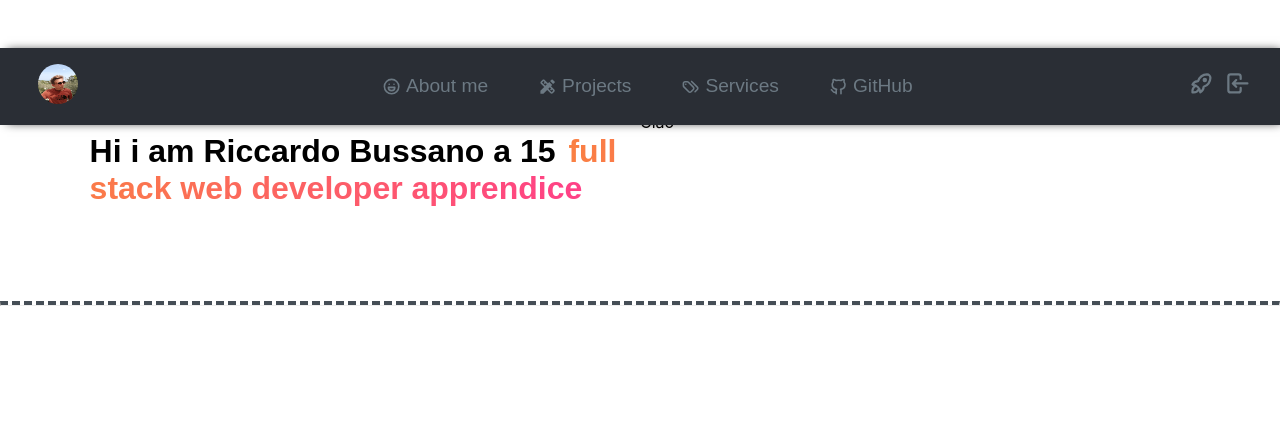
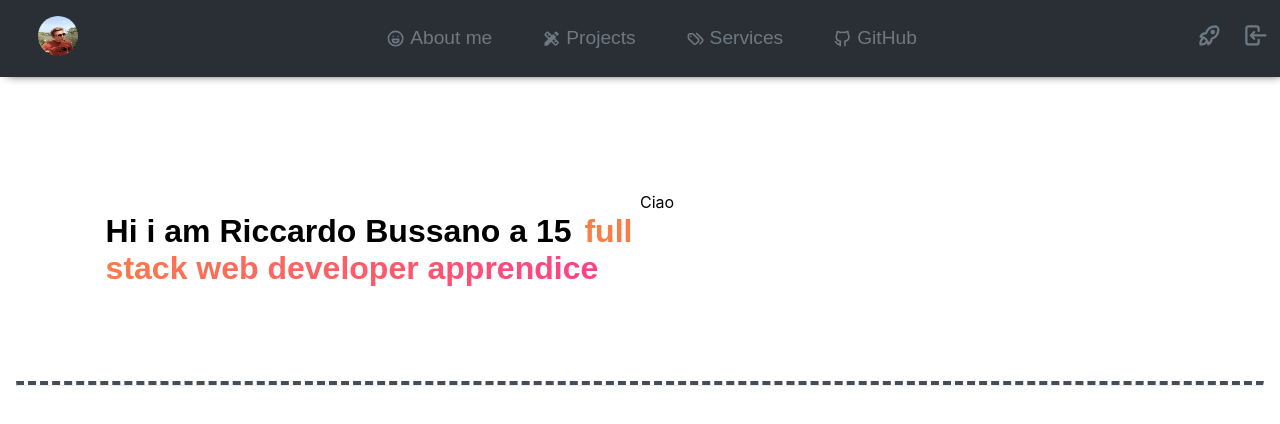
Before and after one commit to rikvik2006/rikvik-portfolio-next-client, a Next.js app: page / in a window 1280 px wide. Shown: the top 424 px of the page. Built offline with nearby package versions, Linux system fonts and the light colour scheme; a web font is replaced by a local one.

Commit message:
Modified some little thing in the navbar

```diff
--- a/src/components/layout/layout.module.scss
+++ b/src/components/layout/layout.module.scss
@@ -1,11 +1,6 @@
 .layoutStyle {
-    nav {
-        padding: 20px 25px;
-        border-bottom: 1px solid #fff;
-    }
-
-    footer {
-        padding: 20px 25px;
-        border-top: 1px solid #fff;
+    main {
+        padding: 1rem;
+        padding-top: 5em;
     }
 }
--- a/src/components/misc/Navbar/Contenitore link/Links/index.tsx
+++ b/src/components/misc/Navbar/Contenitore link/Links/index.tsx
@@ -25,7 +25,7 @@ const Links: NextComponentType<Props> = () => {
                 </a>
             </Link>
 
-            <Link href="#">
+            <Link href="/services">
                 <a className={style.link}>
                     <TbTags className={style.icon} />
                     Services
--- a/src/components/misc/Navbar/Contenitore link/LoginTools/index.tsx
+++ b/src/components/misc/Navbar/Contenitore link/LoginTools/index.tsx
@@ -11,10 +11,14 @@ const LoginTools: NextComponentType<Props> = () => {
     return (
         <div>
             <Link href="#" className={style.icons}>
-                <TbRocket className={style.icon} />
+                <a>
+                    <TbRocket className={style.icon} />
+                </a>
             </Link>
             <Link href="#" className={style.icons}>
-                <TbLogin className={style.icon} />
+                <a>
+                    <TbLogin className={style.icon} />
+                </a>
             </Link>
         </div >
     )
--- a/src/components/misc/Navbar/Logo/index.module.scss
+++ b/src/components/misc/Navbar/Logo/index.module.scss
@@ -1,4 +1,3 @@
-
 .logo {
     border-radius: 50%;
     margin: 0 10px;
--- a/src/components/misc/Navbar/index.module.scss
+++ b/src/components/misc/Navbar/index.module.scss
@@ -9,5 +9,5 @@
     box-shadow: var(--box-shadow);
     font-size: 1.2rem;
     position: fixed;
-    font-family: 'Cubano', sans-serif;;
+    font-family: 'Cubano', sans-serif;
 }
```
